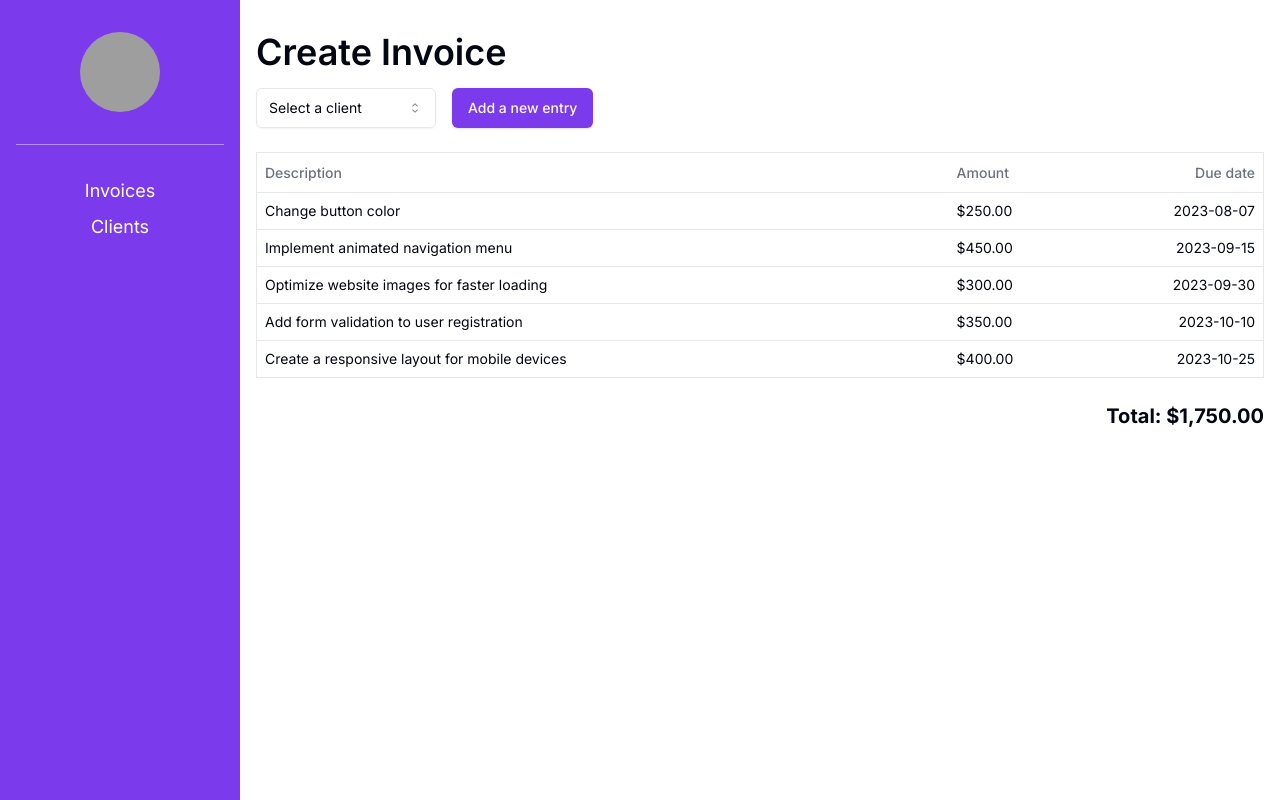
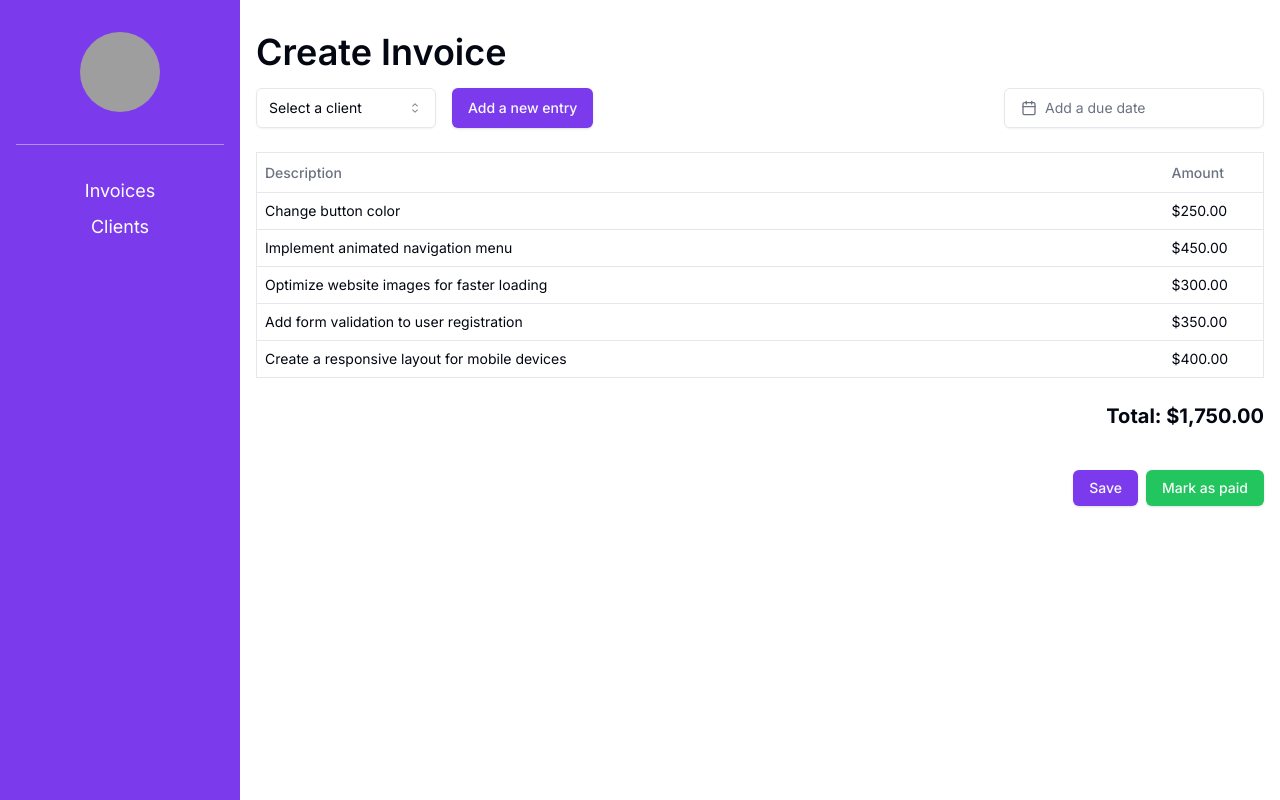
Before and after one commit to eduhdev/web-invoices, a Next.js app: page /dashboard/invoices/create in a window 1280 px wide. Built offline with nearby package versions, Linux system fonts and the light colour scheme; grey boxes are pictures that could not be loaded.

Commit message:
Change new Invoice page layout

```diff
--- a/src/app/dashboard/invoices/create/page.tsx
+++ b/src/app/dashboard/invoices/create/page.tsx
@@ -1,5 +1,8 @@
+'use client';
+
 import { DatePicker } from '@/components/DatePicker';
 import { Button } from '@/components/ui/button';
+import * as DialogPrimitive from '@radix-ui/react-dialog';
 import {
   Dialog,
   DialogContent,
@@ -19,18 +22,57 @@ import {
 import {
   Table,
   TableBody,
-  TableCaption,
   TableCell,
   TableHead,
   TableHeader,
   TableRow,
 } from '@/components/ui/table';
 import { Textarea } from '@/components/ui/textarea';
+import { getClients } from '@/hooks/clients';
 import { invoicesMock } from '@/lib/mocks';
 import { formatToPrice } from '@/lib/utils';
+import { useEffect, useState } from 'react';
+import { ClientsProps } from '../../clients/page';
+import { Input } from '@/components/ui/input';
 
 const CreateInvoicePage = () => {
-  const totalAmount = invoicesMock[0].items?.reduce((accumulator, item) => accumulator + item.amount, 0) || 0;
+  const [status, setStatus] = useState('unpaid');
+  const [description, setDescription] = useState<string>('');
+  const [amount, setAmount] = useState('0');
+  const [isOpenDialog, setIsOpenDialog] = useState(false);
+  const [invoicesItems, setInvoiceItems] = useState<[]>(
+    invoicesMock[0]?.items || []
+  );
+  const [loading, setLoading] = useState(false);
+  const [clients, setClients] = useState<ClientsProps[]>([]);
+
+  const fetchClients = async () => {
+    setLoading(true);
+    const allClients = await getClients();
+    setClients(allClients);
+    setLoading(false);
+  };
+
+  useEffect(() => {
+    fetchClients();
+  }, []);
+
+  const totalAmount =
+    invoicesItems?.reduce(
+      (accumulator, item) => accumulator + item.amount,
+      0
+    ) || 0;
+
+  const handleAddItem = () => {
+    const newArray = {
+      id: invoicesItems?.length - 1 || 1,
+      description: description,
+      amount: Number(amount),
+    };
+
+    setInvoiceItems((invoices) => [...invoices, newArray]);
+  };
+
   return (
     <>
       <h1 className='text-4xl font-semibold'>Create Invoice</h1>
@@ -41,9 +83,11 @@ const CreateInvoicePage = () => {
             <SelectValue placeholder='Select a client' />
           </SelectTrigger>
           <SelectContent>
-            <SelectItem value='client1'>Client 1</SelectItem>
-            <SelectItem value='client2'>Client 2</SelectItem>
-            <SelectItem value='client3'>Client 3</SelectItem>
+            {clients.map((client) => (
+              <SelectItem value={client.id.toString()}>
+                {client.name}
+              </SelectItem>
+            ))}
           </SelectContent>
         </Select>
         <Dialog>
@@ -54,18 +98,35 @@ const CreateInvoicePage = () => {
             <DialogHeader>
               <DialogTitle>What did you achieve during that time?</DialogTitle>
               <DialogDescription>
-                Especify the tasks you worked and the due date.
+                Especify the tasks you worked and the amount charged.
               </DialogDescription>
             </DialogHeader>
-            <div className='grid gap-4 py-4'>
-              <Textarea rows={6} placeholder='Fix CSS issues' />
-              <DatePicker />
+            <div className='flex flex-col gap-4 py-4'>
+              <Textarea
+                value={description}
+                onChange={(e) => setDescription(e.target.value)}
+                className='w-full'
+                rows={6}
+                placeholder='Fix CSS issues'
+              />
+              <Input
+                value={amount}
+                onChange={(e) => setAmount(e.target.value)}
+                placeholder='Amount'
+                className='w-36'
+                type='number'
+              />
             </div>
-            <DialogFooter>
-              <Button type='submit'>Finish</Button>
+            <DialogFooter className='flex justify-end'>
+              <DialogPrimitive.Close>
+                <Button onClick={handleAddItem}>Add Item</Button>
+              </DialogPrimitive.Close>
             </DialogFooter>
           </DialogContent>
         </Dialog>
+        <div className='ml-auto'>
+          <DatePicker />
+        </div>
       </div>
 
       <Table className='border mt-6'>
@@ -73,15 +134,13 @@ const CreateInvoicePage = () => {
           <TableRow>
             <TableHead>Description</TableHead>
             <TableHead className='w-[100px]'>Amount</TableHead>
-            <TableHead className='text-right'>Due date</TableHead>
           </TableRow>
         </TableHeader>
         <TableBody>
-          {invoicesMock[0].items?.map((item) => (
+          {invoicesItems?.map((item) => (
             <TableRow key={item.id}>
               <TableCell>{item.description}</TableCell>
               <TableCell>{formatToPrice(item.amount)}</TableCell>
-              <TableCell className='text-right'>{item.due_date}</TableCell>
             </TableRow>
           ))}
         </TableBody>
@@ -89,6 +148,24 @@ const CreateInvoicePage = () => {
       <div className='flex justify-end mt-6'>
         <p className='text-xl font-bold'>Total: {formatToPrice(totalAmount)}</p>
       </div>
+      <div className='flex justify-end mt-10 gap-2'>
+        <Button>Save</Button>
+        {status === 'unpaid' ? (
+          <Button
+            className='bg-green-500 hover:bg-green-400'
+            onClick={() => setStatus('paid')}
+          >
+            Mark as paid
+          </Button>
+        ) : (
+          <Button
+            className=' bg-red-500 hover:bg-red-400'
+            onClick={() => setStatus('unpaid')}
+          >
+            Mark as unpaid
+          </Button>
+        )}
+      </div>
     </>
   );
 };
--- a/src/components/DatePicker.tsx
+++ b/src/components/DatePicker.tsx
@@ -22,7 +22,7 @@ export function DatePicker() {
         <Button
           variant={"outline"}
           className={cn(
-            "w-[280px] justify-start text-left font-normal",
+            "w-[260px] h-10 justify-start text-left font-normal",
             !date && "text-muted-foreground"
           )}
         >
--- a/src/lib/mocks.ts
+++ b/src/lib/mocks.ts
@@ -9,31 +9,26 @@ export const invoicesMock = [
         id: 1,
         description: 'Change button color',
         amount: 250,
-        due_date: '2023-08-07',
       },
       {
         id: 2,
         description: 'Implement animated navigation menu',
         amount: 450,
-        due_date: '2023-09-15',
       },
       {
         id: 3,
         description: 'Optimize website images for faster loading',
         amount: 300,
-        due_date: '2023-09-30',
       },
       {
         id: 4,
         description: 'Add form validation to user registration',
         amount: 350,
-        due_date: '2023-10-10',
       },
       {
         id: 5,
         description: 'Create a responsive layout for mobile devices',
         amount: 400,
-        due_date: '2023-10-25',
       },
     ],
   },
```
Also changed, not shown: src/app/dashboard/clients/page.tsx (+6 -5 lines).
